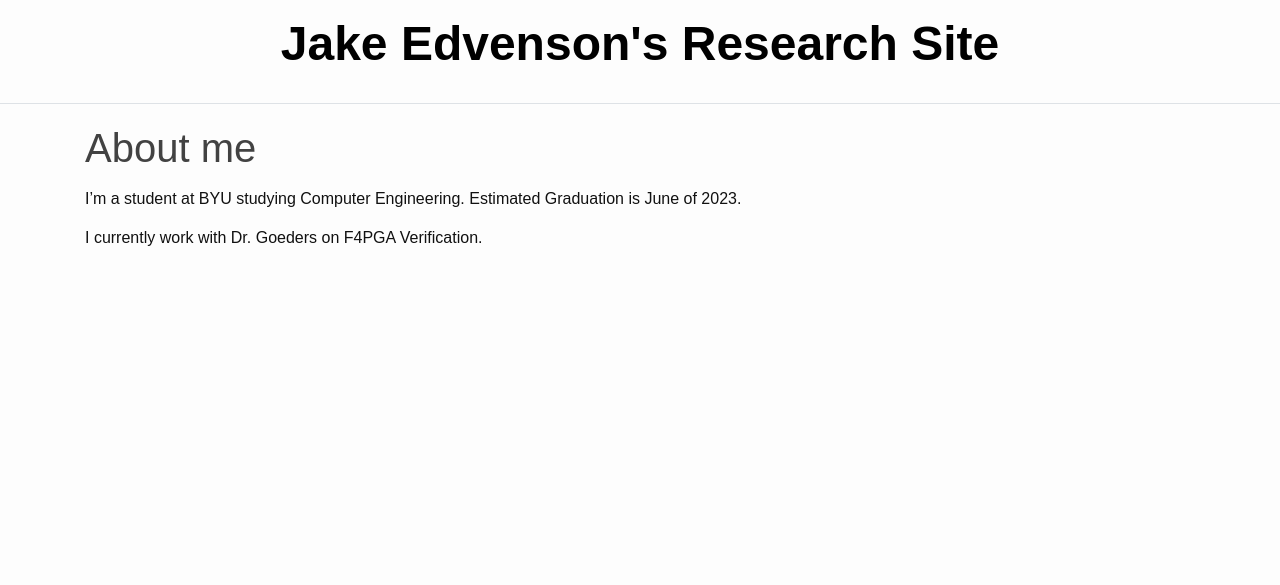
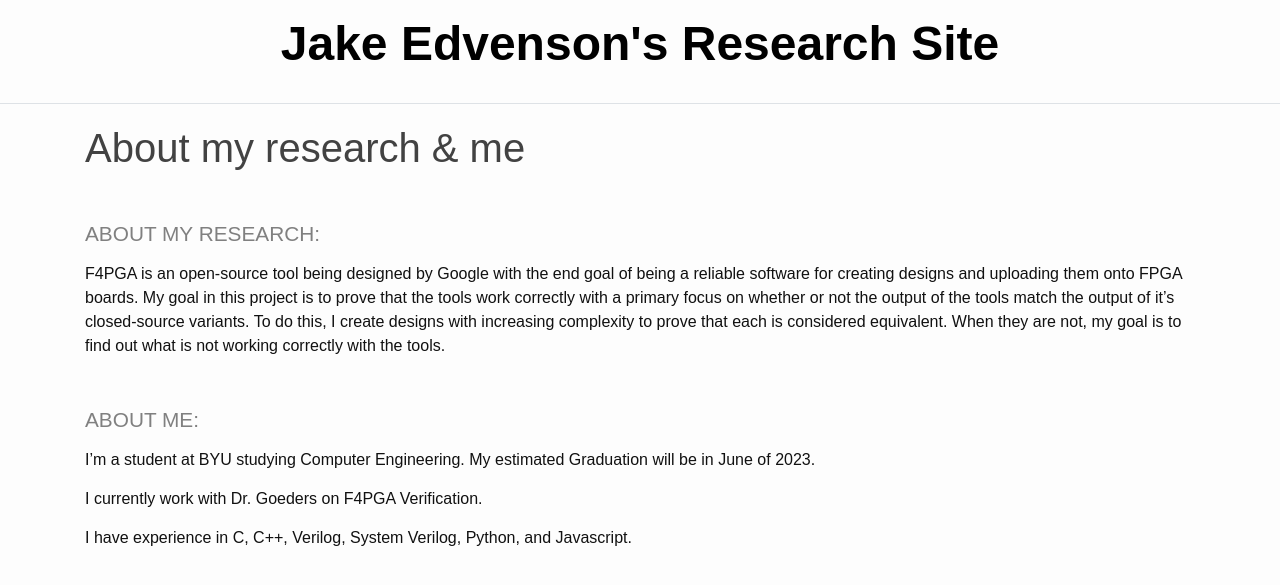
Before and after one commit to JakeEdvenson/JakeEdvenson.github.io, a Jekyll site: the page built from _pages/about.md, in a window 1280 px wide. Shown: the top 585 px of the page. Built offline with Jekyll 4.4.1, drawn with Linux system fonts in a browser that asks for light colours.

Commit message:
Update about.md

```diff
--- a/_pages/about.md
+++ b/_pages/about.md
@@ -1,8 +1,15 @@
 ---
 layout: default
-title: About me
+title: About my research & me
 ---
+### About my Research:
 
-I'm a student at BYU studying Computer Engineering. Estimated Graduation is June of 2023.
+F4PGA is an open-source tool being designed by Google with the end goal of being a reliable software for creating designs and uploading them onto FPGA boards. My goal in this project is to prove that the tools work correctly with a primary focus on whether or not the output of the tools match the output of it's closed-source variants. To do this, I create designs with increasing complexity to prove that each is considered equivalent. When they are not, my goal is to find out what is not working correctly with the tools.
+
+### About Me:
+
+I'm a student at BYU studying Computer Engineering. My estimated Graduation will be in June of 2023.
 
 I currently work with Dr. Goeders on F4PGA Verification.
+
+I have experience in C, C++, Verilog, System Verilog, Python, and Javascript.
```
